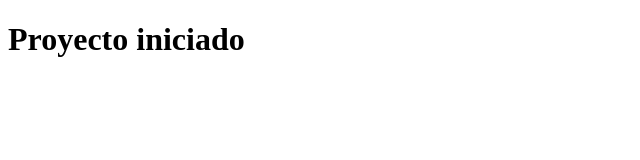
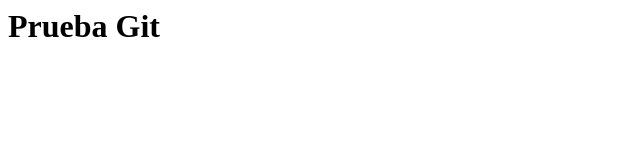
Before and after one commit to LupeCorreaC/MVP-MundoMascotaLocalProyecto, a plain HTML site: page index.html in a window 1280 px wide. Shown: the whole page, without its empty margins (0-640 px from the left). Drawn offline with Linux system fonts and the light colour scheme.

Commit message:
Subo index.html

```diff
--- a/index.html
+++ b/index.html
@@ -1,9 +1 @@
-<!DOCTYPE html>
-<html>
-<head>
-  <title>MVP MundoMascotaLocalProyecto</title>
-</head>
-<body>
-  <h1>Proyecto iniciado</h1>
-</body>
-</html>
+<h1>Prueba Git</h1>
```
